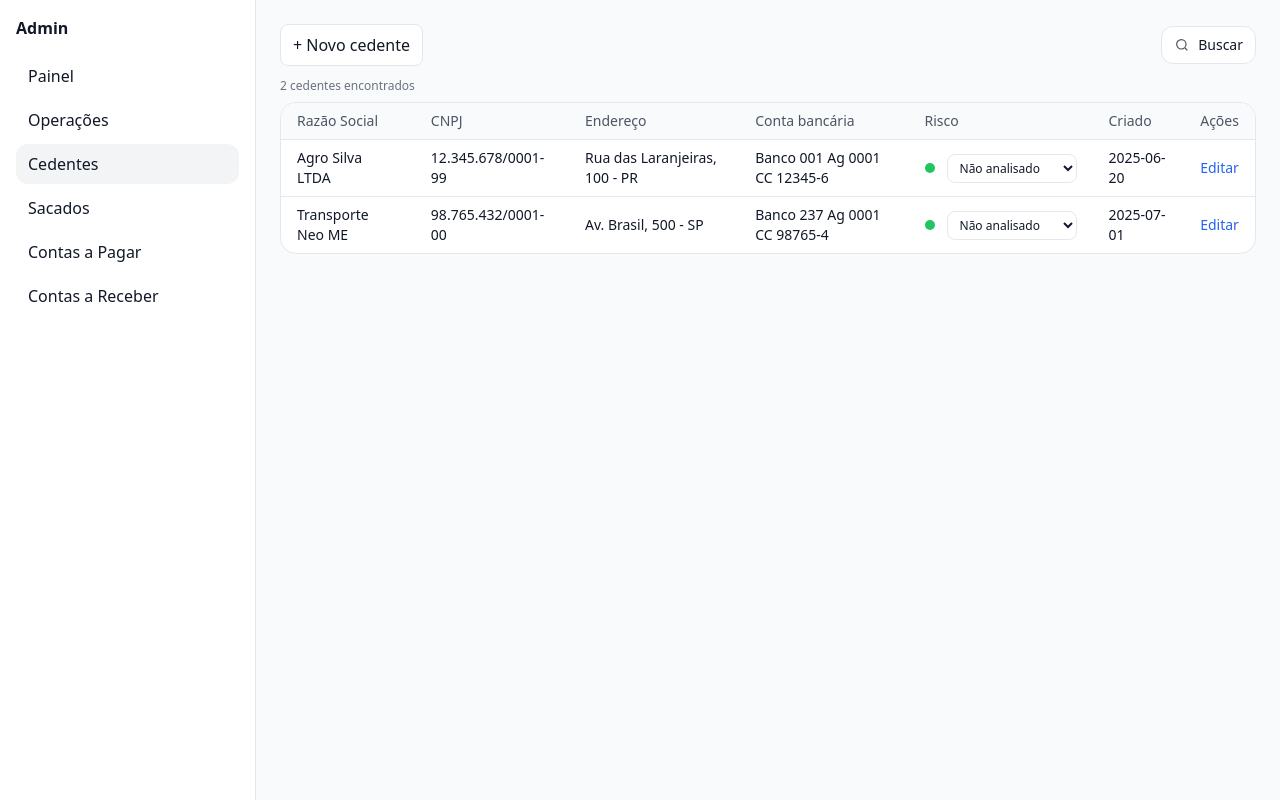
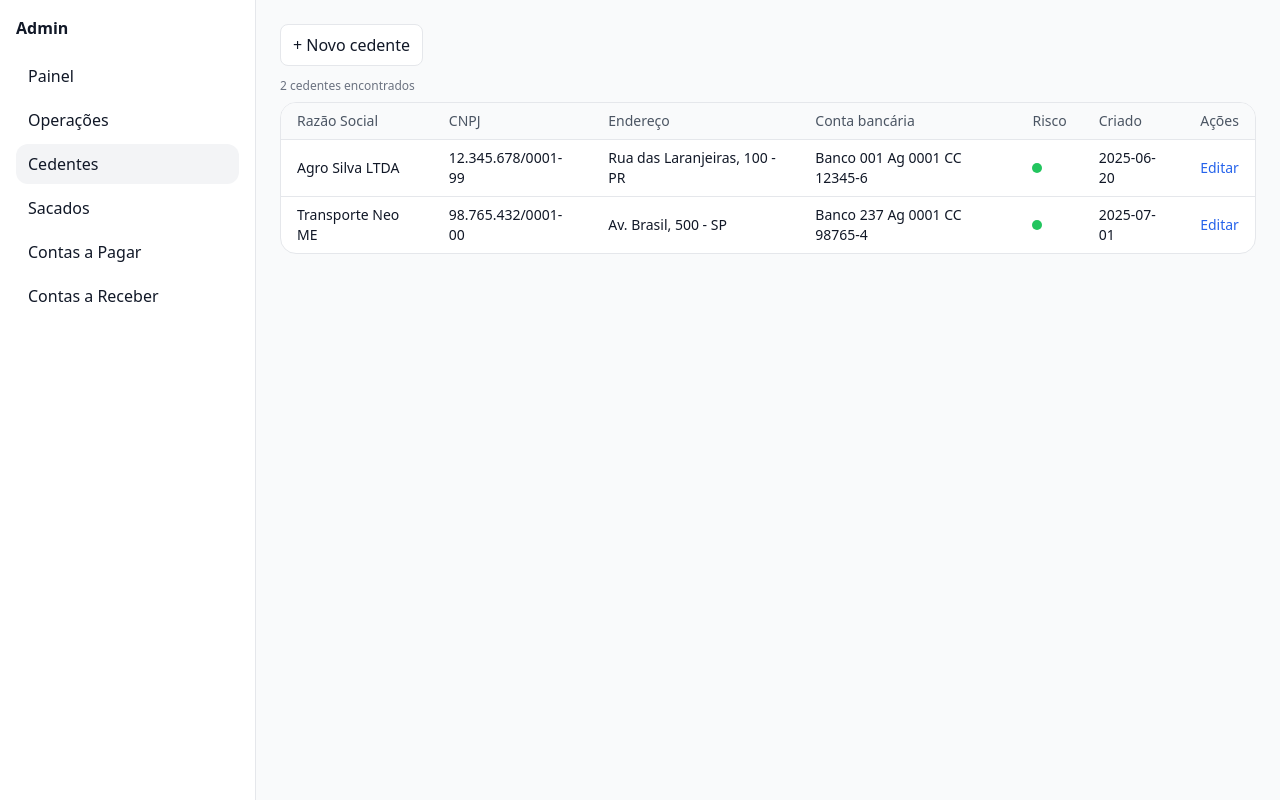
Before and after one commit to Diamank/adminv11, a Next.js app: page /cedentes in a window 1280 px wide. Built offline with nearby package versions, Linux system fonts and the light colour scheme.

Commit message:
Update index.tsx

```diff
--- a/src/pages/cedentes/index.tsx
+++ b/src/pages/cedentes/index.tsx
@@ -5,56 +5,37 @@ import { cedentesMock } from '@/mocks/cedentes'
 import Link from 'next/link'
 import RiskBadge, { RiskLevel } from '@/components/RiskBadge'
 
-function normalize(str: string = '') {
-  return str.normalize('NFD').replace(/[\u0300-\u036f]/g, '').toLowerCase()
-}
-function onlyDigits(str: string = '') {
-  return str.replace(/\D/g, '')
-}
+// ... normalize / onlyDigits / SearchIcon iguais ...
 
-// Lupa SVG inline (sem libs)
-function SearchIcon(props: React.SVGProps<SVGSVGElement>) {
-  return (
-    <svg viewBox="0 0 24 24" fill="none" stroke="currentColor" strokeWidth="1.8" {...props}>
-      <circle cx="11" cy="11" r="7" />
-      <path d="M20 20l-3.5-3.5" />
-    </svg>
-  )
-}
-
-// chave para localStorage
 const LS_KEY = 'cedentes_risco_v1'
 
-// lê/salva risco no localStorage
+// lê risco salvo (retrocompat)
 function useRiskStore() {
   const [map, setMap] = useState<Record<string, RiskLevel>>({})
-
   useEffect(() => {
     try {
       const raw = localStorage.getItem(LS_KEY)
       if (raw) setMap(JSON.parse(raw))
     } catch {}
   }, [])
+  const getRisk = (id: string): RiskLevel => map[id] ?? 'nao_avaliado'
+  return { getRisk }
+}
 
-  useEffect(() => {
-    try {
-      localStorage.setItem(LS_KEY, JSON.stringify(map))
-    } catch {}
-  }, [map])
-
-  const setRisk = (id: string, level: RiskLevel) =>
-    setMap((m) => ({ ...m, [id]: level }))
-
-  const getRisk = (id: string): RiskLevel => map[id] ?? 'nao_avaliado'
-
-  return { getRisk, setRisk }
+// mapeia formatos diferentes de risco para RiskLevel do badge
+function toRiskLevel(r: any): RiskLevel {
+  if (r === 'alto' || r === 'moderado' || r === 'baixo' || r === 'nao_avaliado') return r
+  if (typeof r === 'boolean') return r ? 'alto' : 'baixo' // true = risco, false = sem risco
+  if (r === 'risco') return 'alto'
+  if (r === 'sem_risco') return 'baixo'
+  return 'nao_avaliado'
 }
 
 export default function Cedentes() {
   const [query, setQuery] = useState('')
   const [showSearch, setShowSearch] = useState(false)
   const inputRef = useRef<HTMLInputElement>(null)
-  const { getRisk, setRisk } = useRiskStore()
+  const { getRisk } = useRiskStore() // ⬅️ só leitura
 
   useEffect(() => {
     if (showSearch) inputRef.current?.focus()
@@ -64,7 +45,6 @@ export default function Cedentes() {
     const q = query.trim()
     if (!q) return cedentesMock
     const hasNumber = /\d/.test(q)
-
     return cedentesMock.filter((c) => {
       const name = (c as any).razao || (c as any).nome || ''
       const nameMatch = normalize(name).includes(normalize(q))
@@ -75,27 +55,18 @@ export default function Cedentes() {
 
   const headers = ['Razão Social', 'CNPJ', 'Endereço', 'Conta bancária', 'Risco', 'Criado', 'Ações']
   const rows = data.map((c) => {
-    const current = getRisk(c.id)
+    // prioridade: risco vindo do cadastro (c.risco) → fallback: storage antigo
+    const level = toRiskLevel((c as any).risco ?? getRisk(c.id))
+
     return [
       (c as any).razao || (c as any).nome || '—',
       c.cnpj,
       c.endereco || '—',
       c.contaBancaria || '—',
-      <div key={`risk-${c.id}`} className="flex items-center gap-3">
-        <RiskBadge level={current} />
-        {/* seletor simples para marcar a análise */}
-        <select
-          value={current}
-          onChange={(e) => setRisk(c.id, e.target.value as RiskLevel)}
-          className="text-xs border rounded-lg px-2 py-1 bg-white"
-          title="Atualizar avaliação de risco"
-        >
-          <option value="nao_avaliado">Não analisado</option>
-          <option value="alto">Risco</option>
-          <option value="moderado">Risco moderado</option>
-          <option value="baixo">Sem risco</option>
-        </select>
-      </div>,
+      // ⬇️ SOMENTE a bolinha (com title de acessibilidade)
+      <span key={`risk-${c.id}`} title={level === 'alto' ? 'Risco' : level === 'baixo' ? 'Sem risco' : 'Risco moderado'}>
+        <RiskBadge level={level} />
+      </span>,
       c.criadoEm || '—',
       <Link key={c.id} className="text-blue-600" href={`/cedentes/novo?edit=${c.id}`}>
         Editar
@@ -106,56 +77,19 @@ export default function Cedentes() {
   return (
     <AdminLayout>
       <div className="max-w-6xl mx-auto">
+        {/* topo e busca — inalterados */}
         <div className="flex items-center justify-between mb-3 gap-3">
           <Link href="/cedentes/novo" className="px-3 py-2 rounded-lg border bg-white">
             + Novo cedente
           </Link>
-
-          <div className="flex items-center gap-2">
-            {!showSearch ? (
-              <button
-                type="button"
-                onClick={() => setShowSearch(true)}
-                className="inline-flex items-center gap-2 rounded-xl border bg-white px-3 py-2 text-sm hover:bg-gray-50"
-                title="Buscar cedente"
-              >
-                <SearchIcon className="h-4 w-4 text-gray-600" />
-                Buscar
-              </button>
-            ) : (
-              <div className="relative w-[min(100%,26rem)]">
-                <SearchIcon className="absolute left-3 top-1/2 -translate-y-1/2 h-4 w-4 text-gray-400" />
-                <input
-                  ref={inputRef}
-                  value={query}
-                  onChange={(e) => setQuery(e.target.value)}
-                  placeholder="Buscar por CNPJ ou Nome..."
-                  className="w-full rounded-xl border bg-white pl-9 pr-9 py-2 text-sm outline-none focus:ring-2 focus:ring-gray-200"
-                />
-                {query && (
-                  <button
-                    type="button"
-                    onClick={() => setQuery('')}
-                    className="absolute right-2 top-1/2 -translate-y-1/2 text-gray-400 hover:text-gray-600"
-                    aria-label="Limpar"
-                  >
-                    ×
-                  </button>
-                )}
-              </div>
-            )}
-          </div>
+          {/* ... busca ... */}
         </div>
 
         <div className="text-xs text-gray-500 mb-2">
           {data.length} {data.length === 1 ? 'cedente' : 'cedentes'} encontrados
         </div>
 
-        <Table
-          headers={headers}
-          rows={rows}
-          emptyText={query ? 'Nenhum cedente encontrado para sua busca.' : 'Sem dados'}
-        />
+        <Table headers={headers} rows={rows} emptyText={query ? 'Nenhum cedente encontrado para sua busca.' : 'Sem dados'} />
       </div>
     </AdminLayout>
   )
```
